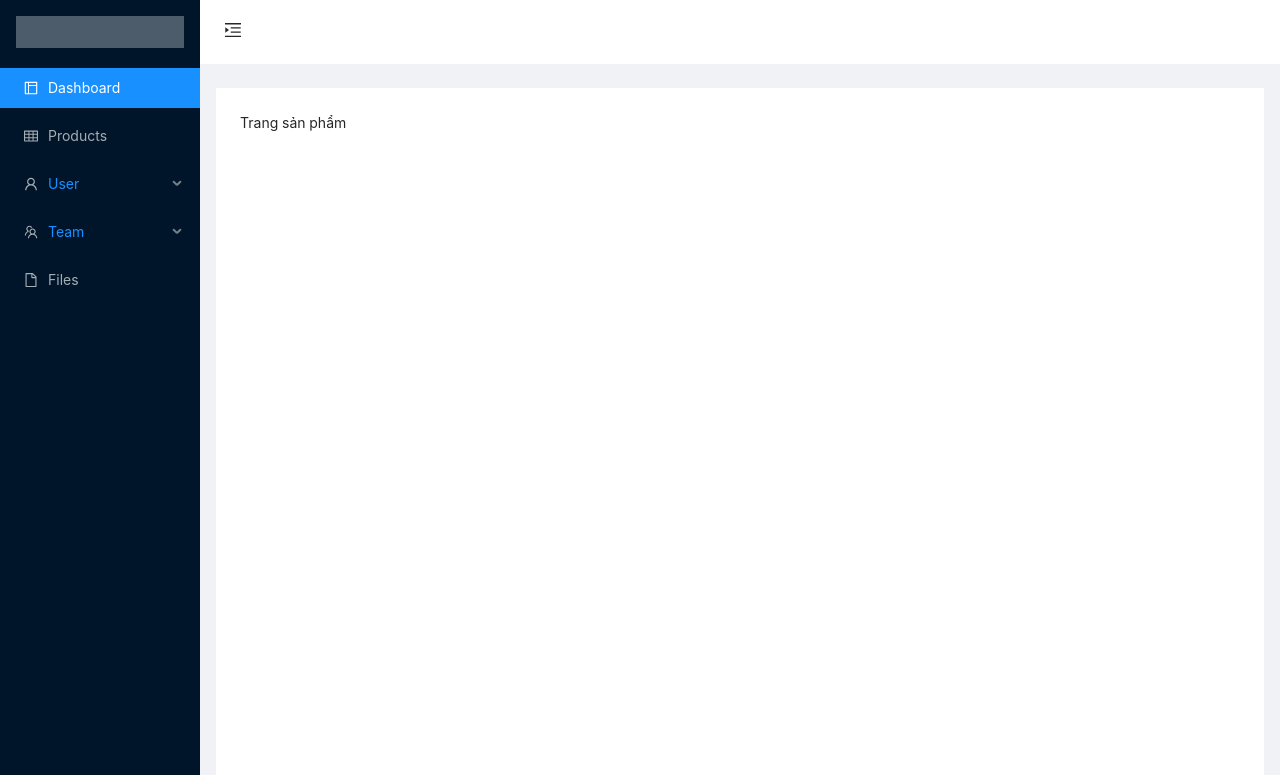
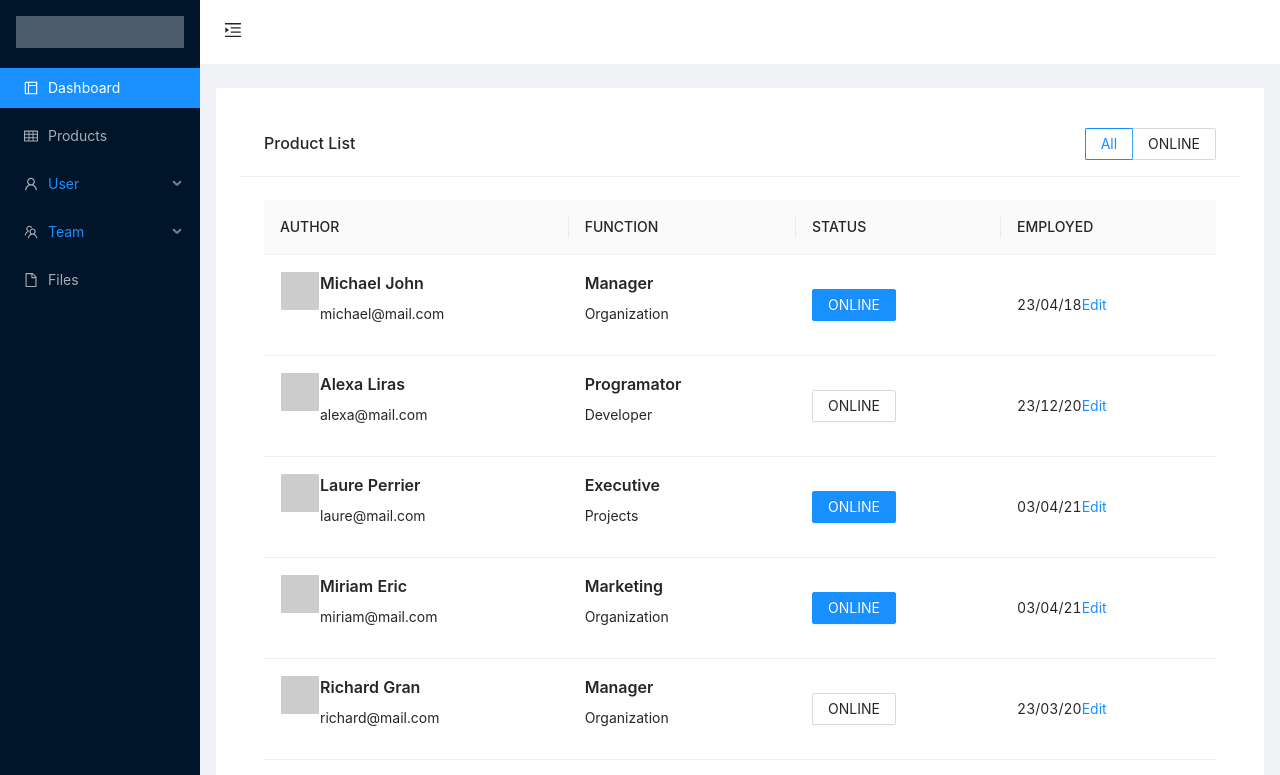
Before and after one commit to vanbui93/dashboard-antdesign-react, a React (Create React App) app: page /products in a window 1280 px wide. Shown: the top 775 px of the page. Built offline with nearby package versions, Linux system fonts and the light colour scheme.

Commit message:
products => add layout & demo data

```diff
--- /dev/null
+++ b/src/pages/Products/data_demo.tsx
@@ -0,0 +1,256 @@
+import { Avatar, Button, Typography } from 'antd';
+const { Title } = Typography;
+
+// table code start
+export const columns = [
+  {
+    title: 'AUTHOR',
+    dataIndex: 'name',
+    key: 'name',
+    width: '32%'
+  },
+  {
+    title: 'FUNCTION',
+    dataIndex: 'function',
+    key: 'function'
+  },
+
+  {
+    title: 'STATUS',
+    key: 'status',
+    dataIndex: 'status'
+  },
+  {
+    title: 'EMPLOYED',
+    key: 'employed',
+    dataIndex: 'employed'
+  }
+];
+
+export const data = [
+  {
+    key: '1',
+    name: (
+      <>
+        <Avatar.Group>
+          <Avatar className="shape-avatar" shape="square" size={40}></Avatar>
+          <div className="avatar-info">
+            <Title level={5}>Michael John</Title>
+            <p>michael@mail.com</p>
+          </div>
+        </Avatar.Group>{' '}
+      </>
+    ),
+    function: (
+      <>
+        <div className="author-info">
+          <Title level={5}>Manager</Title>
+          <p>Organization</p>
+        </div>
+      </>
+    ),
+
+    status: (
+      <>
+        <Button type="primary" className="tag-primary">
+          ONLINE
+        </Button>
+      </>
+    ),
+    employed: (
+      <>
+        <div className="ant-employed">
+          <span>23/04/18</span>
+          <a href="#pablo">Edit</a>
+        </div>
+      </>
+    )
+  },
+
+  {
+    key: '2',
+    name: (
+      <>
+        <Avatar.Group>
+          <Avatar className="shape-avatar" shape="square" size={40}></Avatar>
+          <div className="avatar-info">
+            <Title level={5}>Alexa Liras</Title>
+            <p>alexa@mail.com</p>
+          </div>
+        </Avatar.Group>{' '}
+      </>
+    ),
+    function: (
+      <>
+        <div className="author-info">
+          <Title level={5}>Programator</Title>
+          <p>Developer</p>
+        </div>
+      </>
+    ),
+
+    status: (
+      <>
+        <Button className="tag-badge">ONLINE</Button>
+      </>
+    ),
+    employed: (
+      <>
+        <div className="ant-employed">
+          <span>23/12/20</span>
+          <a href="#pablo">Edit</a>
+        </div>
+      </>
+    )
+  },
+
+  {
+    key: '3',
+    name: (
+      <>
+        <Avatar.Group>
+          <Avatar className="shape-avatar" shape="square" size={40}></Avatar>
+          <div className="avatar-info">
+            <Title level={5}>Laure Perrier</Title>
+            <p>laure@mail.com</p>
+          </div>
+        </Avatar.Group>{' '}
+      </>
+    ),
+    function: (
+      <>
+        <div className="author-info">
+          <Title level={5}>Executive</Title>
+          <p>Projects</p>
+        </div>
+      </>
+    ),
+
+    status: (
+      <>
+        <Button type="primary" className="tag-primary">
+          ONLINE
+        </Button>
+      </>
+    ),
+    employed: (
+      <>
+        <div className="ant-employed">
+          <span>03/04/21</span>
+          <a href="#pablo">Edit</a>
+        </div>
+      </>
+    )
+  },
+  {
+    key: '4',
+    name: (
+      <>
+        <Avatar.Group>
+          <Avatar className="shape-avatar" shape="square" size={40}></Avatar>
+          <div className="avatar-info">
+            <Title level={5}>Miriam Eric</Title>
+            <p>miriam@mail.com</p>
+          </div>
+        </Avatar.Group>{' '}
+      </>
+    ),
+    function: (
+      <>
+        <div className="author-info">
+          <Title level={5}>Marketing</Title>
+          <p>Organization</p>
+        </div>
+      </>
+    ),
+
+    status: (
+      <>
+        <Button type="primary" className="tag-primary">
+          ONLINE
+        </Button>
+      </>
+    ),
+    employed: (
+      <>
+        <div className="ant-employed">
+          <span>03/04/21</span>
+          <a href="#pablo">Edit</a>
+        </div>
+      </>
+    )
+  },
+  {
+    key: '5',
+    name: (
+      <>
+        <Avatar.Group>
+          <Avatar className="shape-avatar" shape="square" size={40}></Avatar>
+          <div className="avatar-info">
+            <Title level={5}>Richard Gran</Title>
+            <p>richard@mail.com</p>
+          </div>
+        </Avatar.Group>{' '}
+      </>
+    ),
+    function: (
+      <>
+        <div className="author-info">
+          <Title level={5}>Manager</Title>
+          <p>Organization</p>
+        </div>
+      </>
+    ),
+
+    status: (
+      <>
+        <Button className="tag-badge">ONLINE</Button>
+      </>
+    ),
+    employed: (
+      <>
+        <div className="ant-employed">
+          <span>23/03/20</span>
+          <a href="#pablo">Edit</a>
+        </div>
+      </>
+    )
+  },
+
+  {
+    key: '6',
+    name: (
+      <>
+        <Avatar.Group>
+          <Avatar className="shape-avatar" shape="square" size={40}></Avatar>
+          <div className="avatar-info">
+            <Title level={5}>John Levi</Title>
+            <p>john@mail.com</p>
+          </div>
+        </Avatar.Group>{' '}
+      </>
+    ),
+    function: (
+      <>
+        <div className="author-info">
+          <Title level={5}>Tester</Title>
+          <p>Developer</p>
+        </div>
+      </>
+    ),
+
+    status: (
+      <>
+        <Button className="tag-badge">ONLINE</Button>
+      </>
+    ),
+    employed: (
+      <>
+        <div className="ant-employed">
+          <span>14/04/17</span>
+          <a href="#pablo">Edit</a>
+        </div>
+      </>
+    )
+  }
+];
--- a/src/pages/Products/index.tsx
+++ b/src/pages/Products/index.tsx
@@ -1,8 +1,37 @@
-import { Layout } from 'antd';
+import { Card, Col, Radio, RadioChangeEvent, Row, Table } from 'antd';
 import React from 'react';
+import { columns, data } from './data_demo';
 
-const Products: React.FC = () => {
-  return <>Trang sản phẩm</>;
+const Products: React.FC = props => {
+  const onChange = (e: RadioChangeEvent): void => {
+    console.log(`radio checked:${e.target.value}`);
+  };
+  return (
+    <>
+      <div className="tabled">
+        <Row gutter={[24, 0]}>
+          <Col xs="24" xl={24}>
+            <Card
+              bordered={false}
+              className="criclebox tablespace mb-24"
+              title="Product List"
+              extra={
+                <>
+                  <Radio.Group onChange={onChange} defaultValue="a">
+                    <Radio.Button value="a">All</Radio.Button>
+                    <Radio.Button value="b">ONLINE</Radio.Button>
+                  </Radio.Group>
+                </>
+              }>
+              <div className="table-responsive">
+                <Table columns={columns} dataSource={data} pagination={false} className="ant-border-space" />
+              </div>
+            </Card>
+          </Col>
+        </Row>
+      </div>
+    </>
+  );
 };
 
 export default Products;
```
